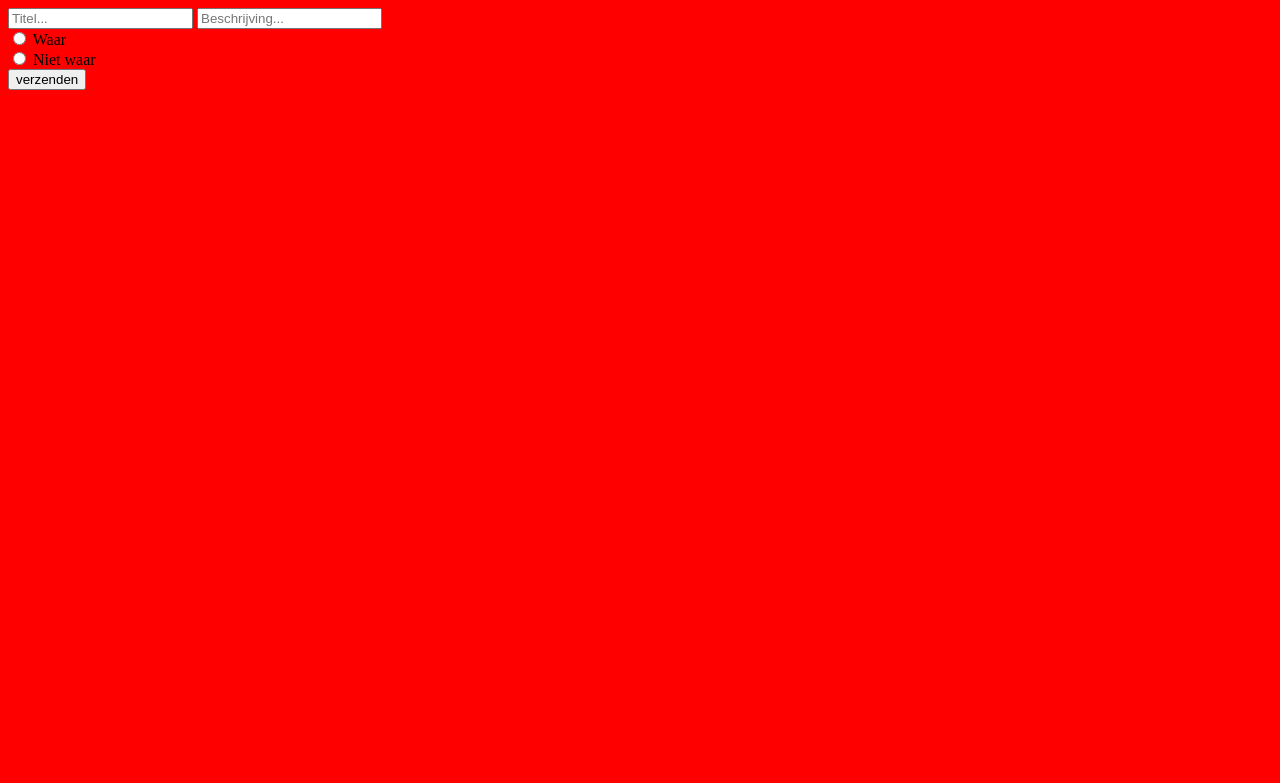
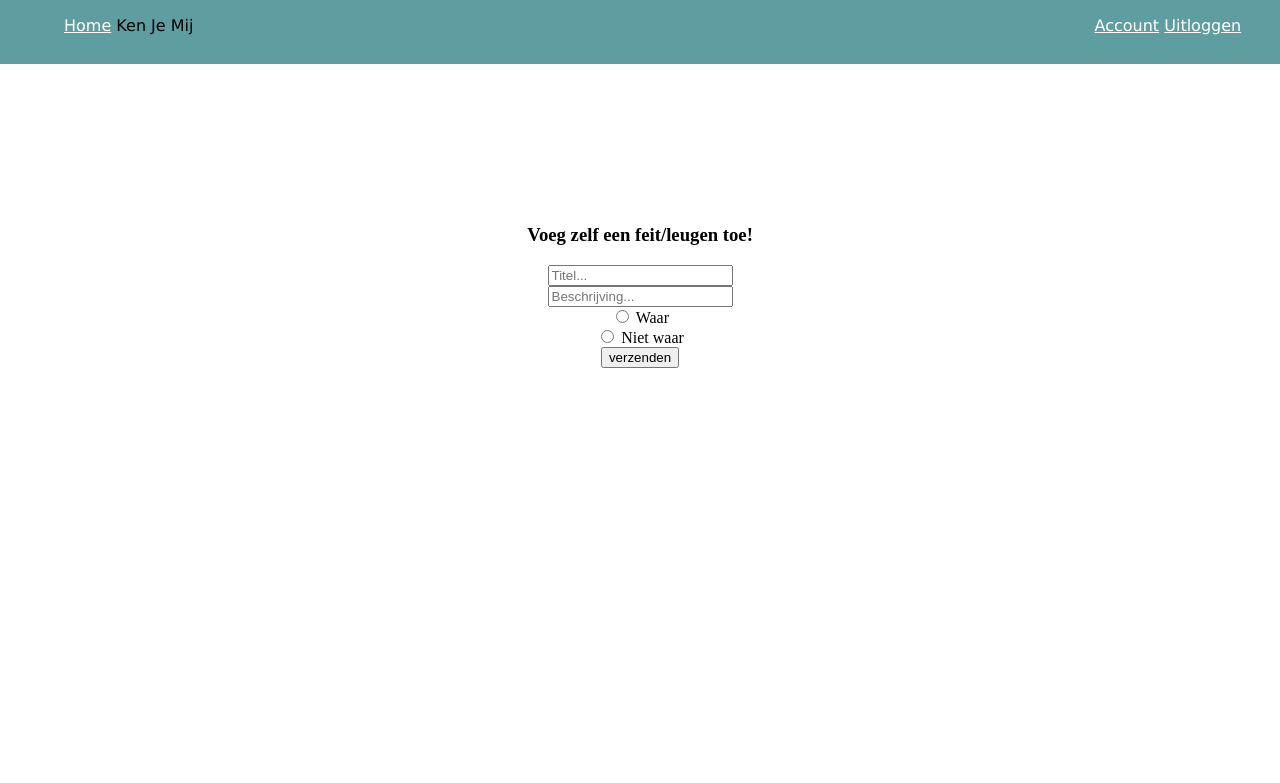
Before and after one commit to Zegert/kenjemij, a PHP site: page /feed/feed_nieuw.php in a window 1280 px wide. Shown: the top 783 px of the page. Run offline with PHP 8.4, Linux system fonts and the light colour scheme.

Commit message:
feed_nieuw style fix
de style van de feed_nieuw opgepoetst, versie 1.0

```diff
--- a/CSS/feed_nieuw.css
+++ b/CSS/feed_nieuw.css
@@ -1,3 +1,29 @@
 body{
-    background-color: red;
+    margin: 0;
+    padding:0;
 }
+
+#container {
+    /* margin-left:40vw; */
+    margin-top:20vh;
+    text-align: center;
+}
+
+nav {
+    width:100vw;
+    height: 6vh;
+    padding-top:2vh;
+    background-color: cadetblue;
+    font-family: Verdana, Geneva, Tahoma, sans-serif;
+}
+
+nav > a {
+    width:10vw;
+    color:white;
+}
+#nav_hm {
+    margin-left: 5vw;
+}
+#nav_ac {
+    margin-left:70vw;
+}
--- a/feed/feed_nieuw.php
+++ b/feed/feed_nieuw.php
@@ -10,16 +10,24 @@ require_once('../Includes/config.php');
 </head>
 
 <body>
+    <nav>
+        <a id="nav_hm" href="#">Home</a>
+        Ken Je Mij
+        <a id="nav_ac" href="#">Account</a>
+        <a href="#">Uitloggen</a>
+    </nav>
+    <div id="container">
+        <h3>Voeg zelf een feit/leugen toe!</h3>
         <form action="feed_nieuw_verwerk.php" method="POST">
-        <input type="text" name="titel" required placeholder="Titel...">
+            <input type="text" name="titel" required placeholder="Titel..."><br>
             <input type="text" name="beschrijving" required placeholder="Beschrijving..."><br>
             <input type="radio" name="keuze" value="waar">
             <label for="male">Waar</label><br>
             <input type="radio" name="keuze" value="niet">
             <label for="female">Niet waar</label><br>
             <input type="submit" value="verzenden">
-
         </form>
+    </div>
 </body>
 
 </html>
```
Lines whose indentation alone changed are shown as unchanged.
